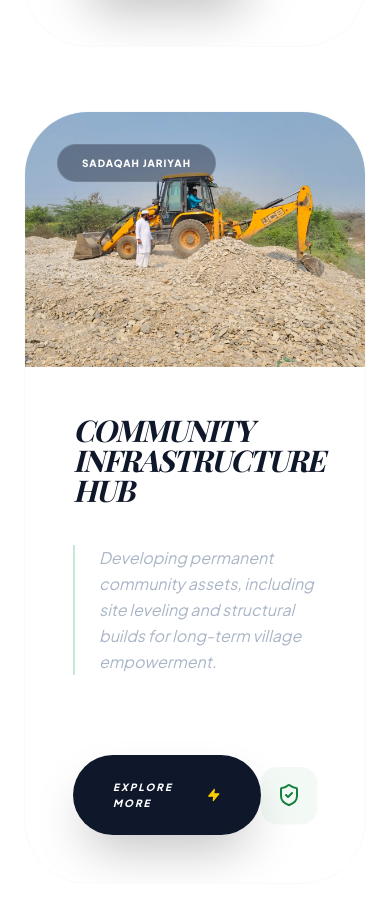
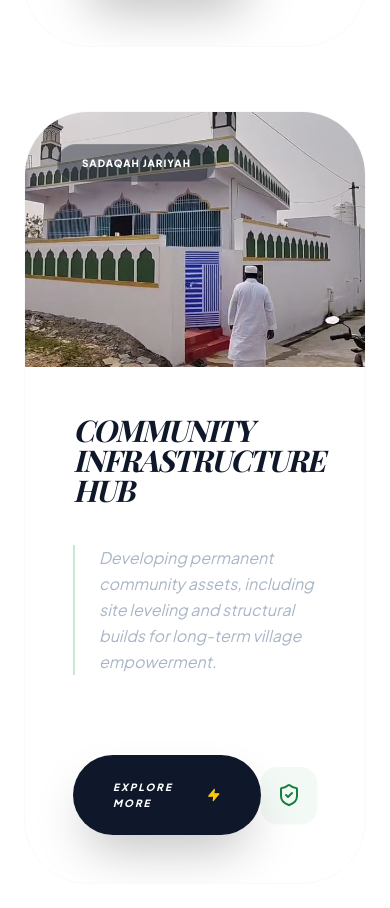
Before and after one commit to Abdulla7788/darulhidayafoundation, a Next.js app: page /causes in a window 390 px wide. Shown: the part 1419-2327 px from the top of the page. Built offline with nearby package versions, Linux system fonts and the light colour scheme.

Commit message:
Optimize: Full mobile responsiveness for titles and floating icons

```diff
--- a/app/causes/page.js
+++ b/app/causes/page.js
@@ -17,7 +17,7 @@ const campaigns = [
     id: 2,
     title: 'Community Infrastructure Hub',
     category: 'Sadaqah Jariyah',
-    image: '/gallery/pic10.jpeg',
+    image: '/gallery/pic13.jpeg',
     desc: 'Developing permanent community assets, including site leveling and structural builds for long-term village empowerment.'
   },
   {
--- a/app/page.js
+++ b/app/page.js
@@ -154,7 +154,7 @@ export default function Home() {
               },
               {
                 id: 4,
-                img: "/campaign_build.jpeg",
+                img: "/gallery/pic13.jpeg",
                 title: "Infrastructure Build",
                 desc: "Creating permanent community assets and sustainable water systems.",
                 tag: "Sadaqah Jariyah"
```
Also changed, not shown: public/campaign_build.jpeg (deleted).
